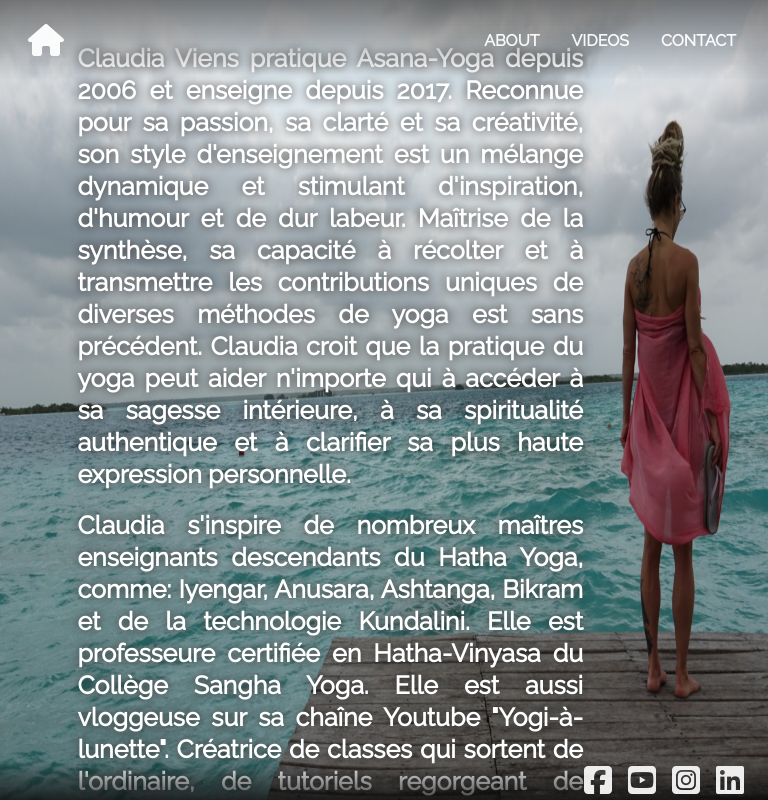
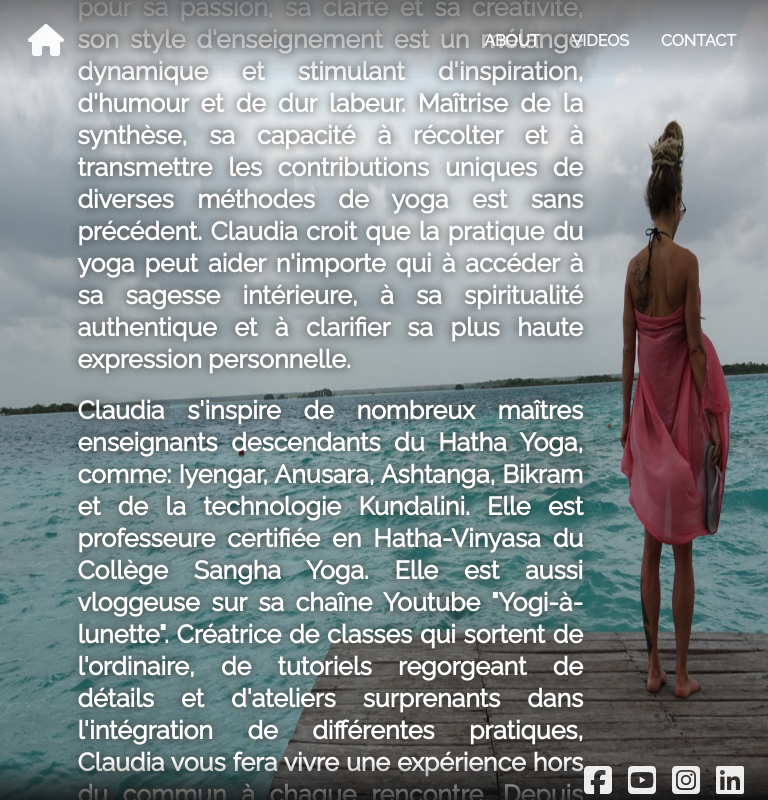
Before and after one commit to notayogilee/yogi-a-lunette-react, a React (Create React App) app: page /about in a window 768 px wide. Shown: the top 800 px of the page. Built offline with nearby package versions, Linux system fonts and the light colour scheme.

Commit message:
about page responsive

```diff
--- a/src/components/About.scss
+++ b/src/components/About.scss
@@ -34,7 +34,7 @@
   .about-container {
     .about-text {
       padding: 4rem 1rem 4rem 1rem;
-      margin-top: 35%;
+      margin-top: 20%;
     }
   }
 }
--- a/src/components/Contact.scss
+++ b/src/components/Contact.scss
@@ -1,6 +1,6 @@
 .contact-page {
   width: 100%;
-  height: 100%;
+  height: auto;
   // display: fixed;
   background: url('../img/feet.JPG') no-repeat center center/cover;
 
```
